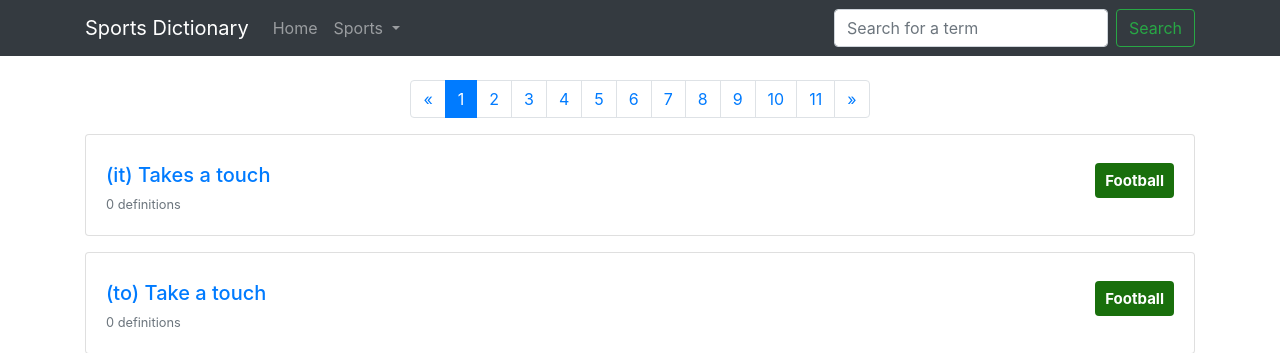
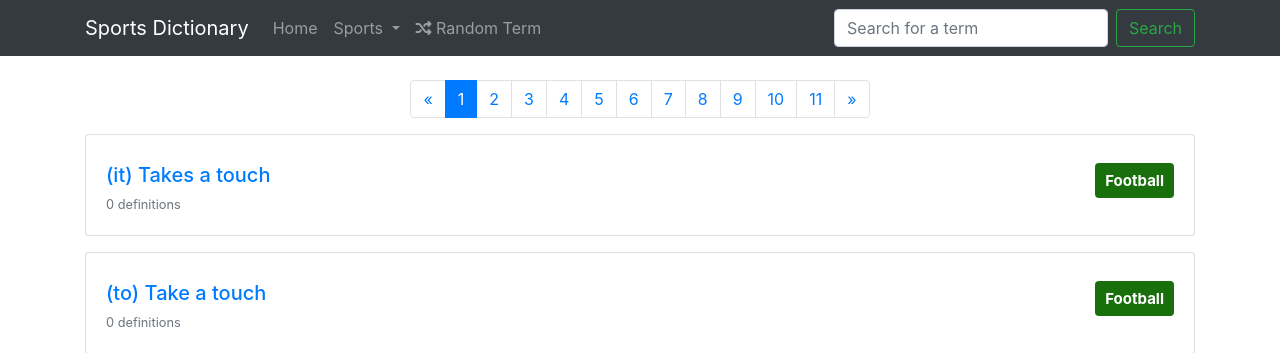
Before and after one commit to ilyasmohamed/sportsdictionary, a Django app: page / in a window 1280 px wide. Shown: the top 353 px of the page. Run offline with Django 3.2, Linux system fonts and the light colour scheme; data comes from the database, SQL or seed files in the repository; data that the repository does not hold is empty; some libraries are stand-ins or nearby versions.

Commit message:
Add functionality to view a random term

```diff
--- a/dictionary/models.py
+++ b/dictionary/models.py
@@ -1,8 +1,10 @@
 import re
+from random import randint
 
 from django.conf import settings
 from django.core.exceptions import ObjectDoesNotExist
 from django.db import models as models
+from django.db.models.aggregates import Count
 from django.template.defaultfilters import slugify
 from django.urls import reverse
 
@@ -149,6 +151,11 @@ class AbstractTerm(models.Model):
 class ApprovedTermManager(models.Manager):
     def get_queryset(self):
         return super().get_queryset().filter(approvedFl=True)
+
+    def random(self):
+        count = self.get_queryset().aggregate(count=Count('id'))['count']
+        random_index = randint(0, count - 1)
+        return self.all()[random_index]
 
 
 class Term(AbstractTerm):
--- a/dictionary/templates/dictionary/base.html
+++ b/dictionary/templates/dictionary/base.html
@@ -39,7 +39,7 @@
             <div class="collapse navbar-collapse" id="navbarSupportedContent">
                 <ul class="navbar-nav mr-auto">
                     <li class="nav-item">
-                        <a class="nav-link" href="{% url 'index' %}">Home <span class="sr-only">(current)</span></a>
+                        <a class="nav-link" href="{% url 'index' %}">Home<span class="sr-only">(current)</span></a>
                     </li>
                     <li class="nav-item dropdown">
                         <a class="nav-link dropdown-toggle" href="#" id="navbarDropdown" role="button"
@@ -53,6 +53,9 @@
                             <a class="dropdown-item" href="{% url 'sport_index' 'tennis' %}">Tennis <i class="fas fa-trophy navbarDropdown-icon"> </i></a>
 
                         </div>
+                    </li>
+                    <li class="nav-item">
+                        <a class="nav-link" href="{% url 'random_term' %}"><i class="fas fa-random"></i> Random Term</a>
                     </li>
                 </ul>
                 <form action="{% url 'search' %}" class="form-inline my-2 my-lg-0" method="get">
--- a/dictionary/urls.py
+++ b/dictionary/urls.py
@@ -5,8 +5,9 @@ from . import views
 urlpatterns = [
     path('', views.IndexView.as_view(), name='index'),
     path('search/', views.SearchResultsView.as_view(), name='search'),
-    path('<slug:sport_slug>/', views.SportIndexView.as_view(), name='sport_index'),
-    path('<slug:sport_slug>/<slug:term_slug>', views.TermDetailView.as_view(), name='term_detail'),
+    path('terms/<slug:sport_slug>/', views.SportIndexView.as_view(), name='sport_index'),
+    path('term/random/', views.random_term, name='random_term'),
+    path('term/<slug:sport_slug>/<slug:term_slug>', views.TermDetailView.as_view(), name='term_detail'),
 ]
 
 # urlpatterns += (
--- a/dictionary/views.py
+++ b/dictionary/views.py
@@ -1,4 +1,5 @@
-from django.shortcuts import get_object_or_404, get_list_or_404
+from django.shortcuts import get_object_or_404
+from django.shortcuts import redirect
 from django.views import generic
 
 from .models import Term, Definition, Sport
@@ -109,3 +110,8 @@ class TermDetailView(generic.DetailView):
         context['definitions'] = definitions
 
         return context
+
+
+def random_term(request):
+    term = Term.approved_terms.random()
+    return redirect(term)
```
Also changed, not shown: dictionary/tests/test_models.py (+2 -2 lines), dictionary/tests/test_views.py (+2 -2 lines).
